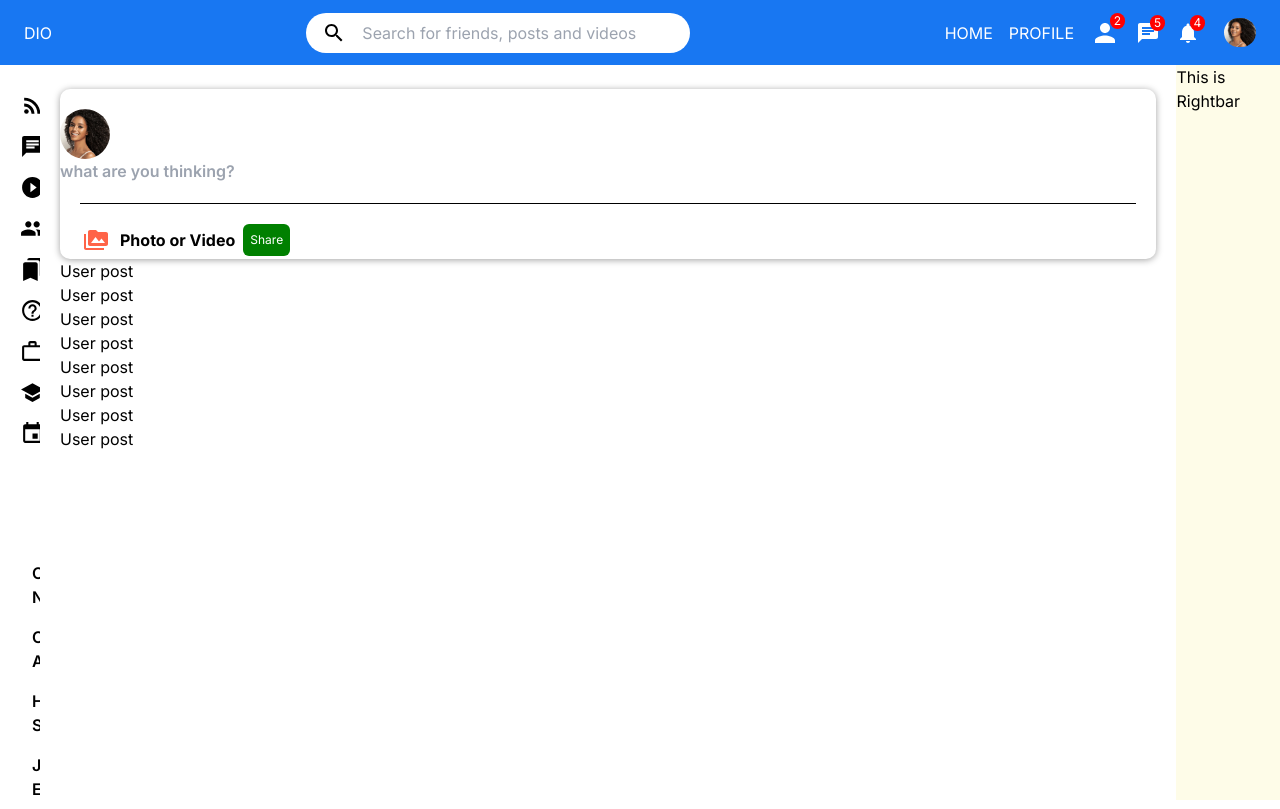
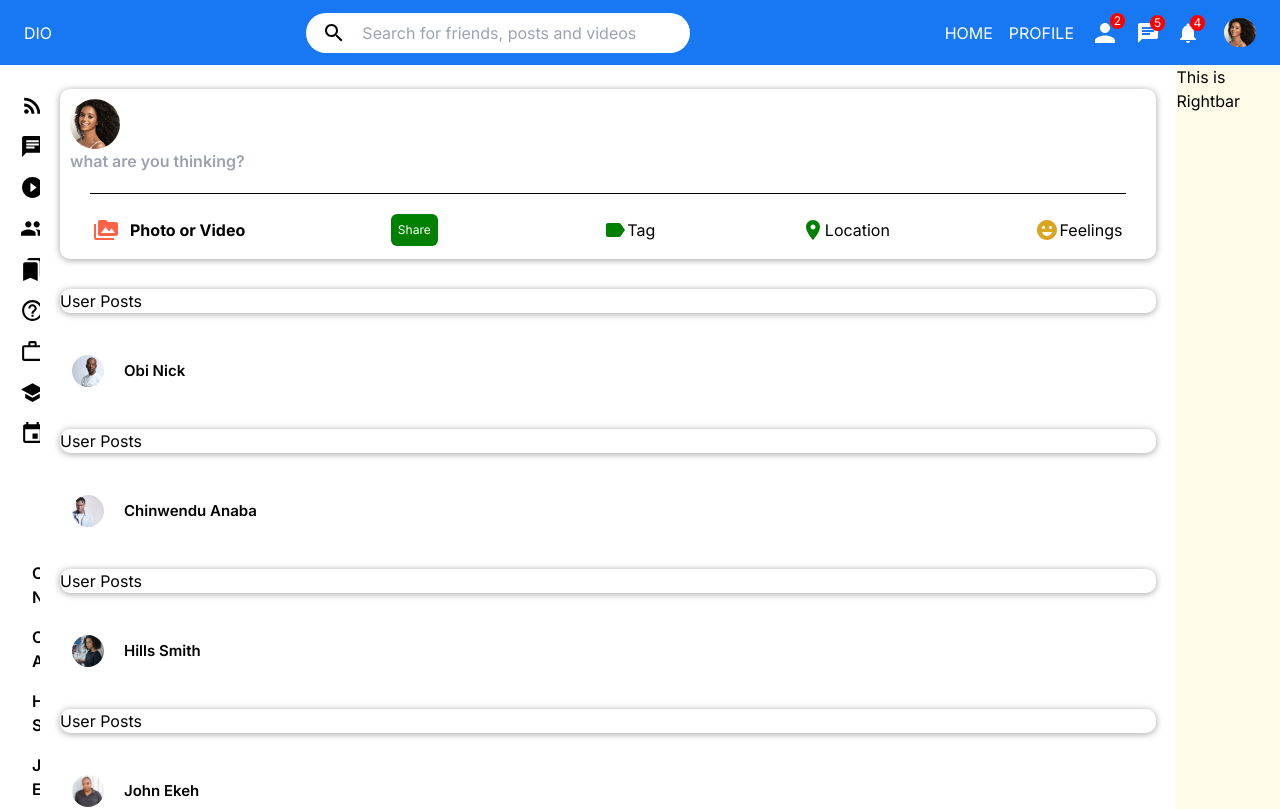
Before and after one commit to Usytech01/D-tech, a Next.js app: page / in a window 1280 px wide. Shown: the top 809 px of the page. Built offline with nearby package versions, Linux system fonts and the light colour scheme.

Commit message:
Add post

```diff
--- a/app/component/Post.jsx
+++ b/app/component/Post.jsx
@@ -1,7 +1,38 @@
+'use client';
+
 import React from 'react';
+import { MoreVert } from '@mui/icons-material';
+import { useState } from 'react';
+import { Users } from "../../dummyData";
+import Image from "next/image";
 
 export default function Post({post}){
+
+    const [like, setLike] = useState(post.like);
+    const [isLiked, setIsLiked] =useState(false);
+    const likeHandler =() => {
+        setLike(isLiked ? like - 1 : like + 1);
+        setIsLiked(!isLiked);
+    }
     return(
-        <div>User post</div>
-    )
+        <>
+            <div className='post w-[100%] rounded:md hover:scale-[1.025]'>User Posts</div>
+            <div className='p-3'>
+                <div className='flex items-center justify-between'>
+                    <div className='flex items-center'>
+                        <Image src={Users.filter((u) => u.id === post.userId)[0].profilePicture}
+                        alt='user picture'
+                        width={32}
+                        height={32}
+                        className='w-[32px] h-[32px] rounded-full object-cover mr-[10px]'
+                        />
+                        <span className='text-[15px] font-semibold mx-[10px]'>
+                            {Users.filter((u) => u.id === post.userId)[0].username}{" "}
+
+                        </span>
+                    </div>
+                </div>
+            </div>
+        </>
+    );
 }
--- a/app/component/Rightbar.jsx
+++ b/app/component/Rightbar.jsx
@@ -2,6 +2,6 @@ import React from 'react'
 
 export default function Rightbar() {
   return (
-    <div className='bg-yellow-50'>This is Rightbar</div>
+    <div className='bg-yellow-50 hidden md:flex'>This is Rightbar</div>
   )
 }
--- a/app/component/Share.jsx
+++ b/app/component/Share.jsx
@@ -6,7 +6,7 @@ import Image from "next/image";
 export default function Share(){
     return(
         <div className=" share w-[100%] h-[170px] rounded-md shadow-md">
-            <div className="p-[10px]"></div>
+            <div className="p-[10px]">
                 <Image className="w-[50px] h-[50px] rounded-full object-cover mr-10"
                 src="/assets/team/girl.png"
                 alt="lady pics"
@@ -15,7 +15,7 @@ export default function Share(){
                 />
                 <input type="text" placeholder="what are you thinking?" className="focus:outline-none w-full font-semibold"/>
                 <hr className="m-[20px] border-black"/>
-            <div className="flex items-center px-6 gap-2">
+                <div className="flex items-center px-6 gap-2 justify-between">
                     <label htmlFor="file" className="flex items-centermr-[15px] cursor-pointer">
                     <PermMedia htmlColor="tomato" className="font-bold mr-3 "/>
                     <span className="text-[i4px] font-bold">Photo or Video</span>
@@ -24,6 +24,19 @@ export default function Share(){
                 <button className="border-none p-[7px] text-[12px] rounded-md text-white cursor-pointer mr-[20px] bg-[green]">
                     Share
                 </button>
+                <div className="hidden sm:flex">
+                    <Label htmlColor='green'/>
+                    <span>Tag</span>
+                </div>
+                <div className="hidden sm:flex">
+                    <Room htmlColor='green'/>
+                    <span>Location</span>
+                </div>
+                <div className="hidden sm:flex">
+                    <EmojiEmotions htmlColor='goldenrod'/>
+                    <span>Feelings</span>
+                </div>
+                </div>
             </div>
         </div>
     )
--- a/app/globals.css
+++ b/app/globals.css
@@ -9,3 +9,10 @@
     border-radius: 10px;
     box-shadow: 0px 1px 7px rgba(0, 0, 0, 0.37);
 }
+
+.post {
+    width: 100%;
+    border-radius: 10px;
+    box-shadow: 0px 1px 7px rgba(0, 0, 0, 0.37);
+    margin: 30px 0;
+}
```
Lines whose indentation alone changed are shown as unchanged.
